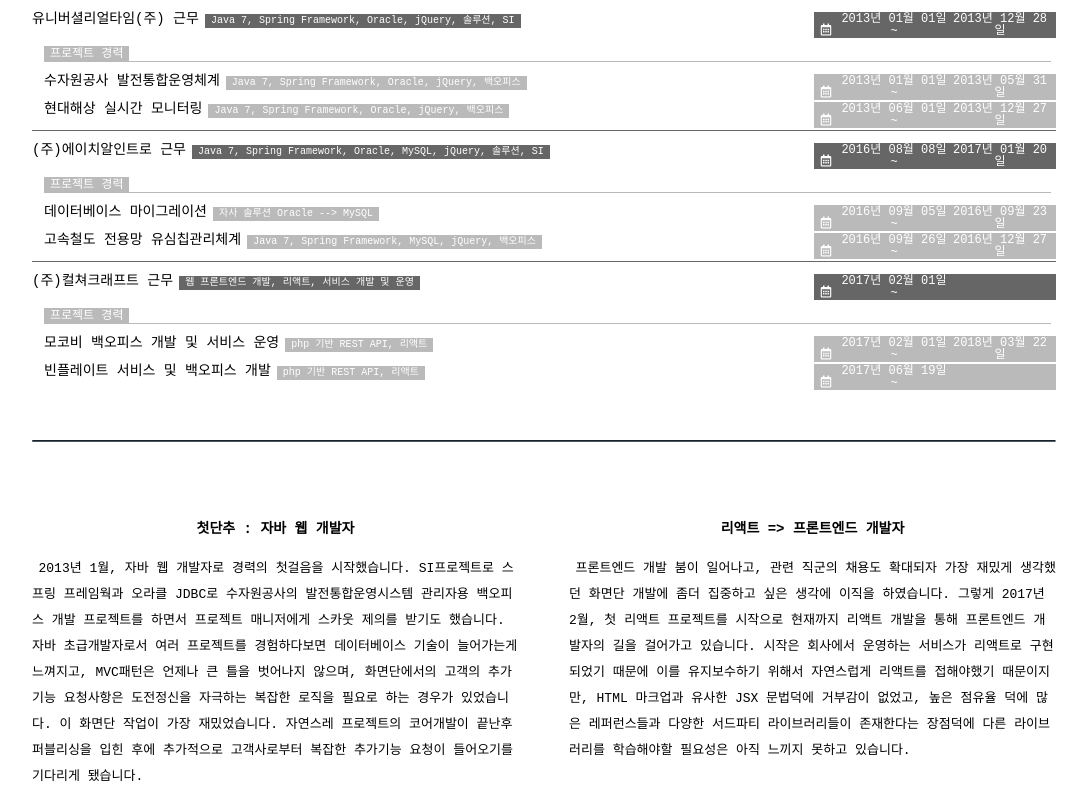
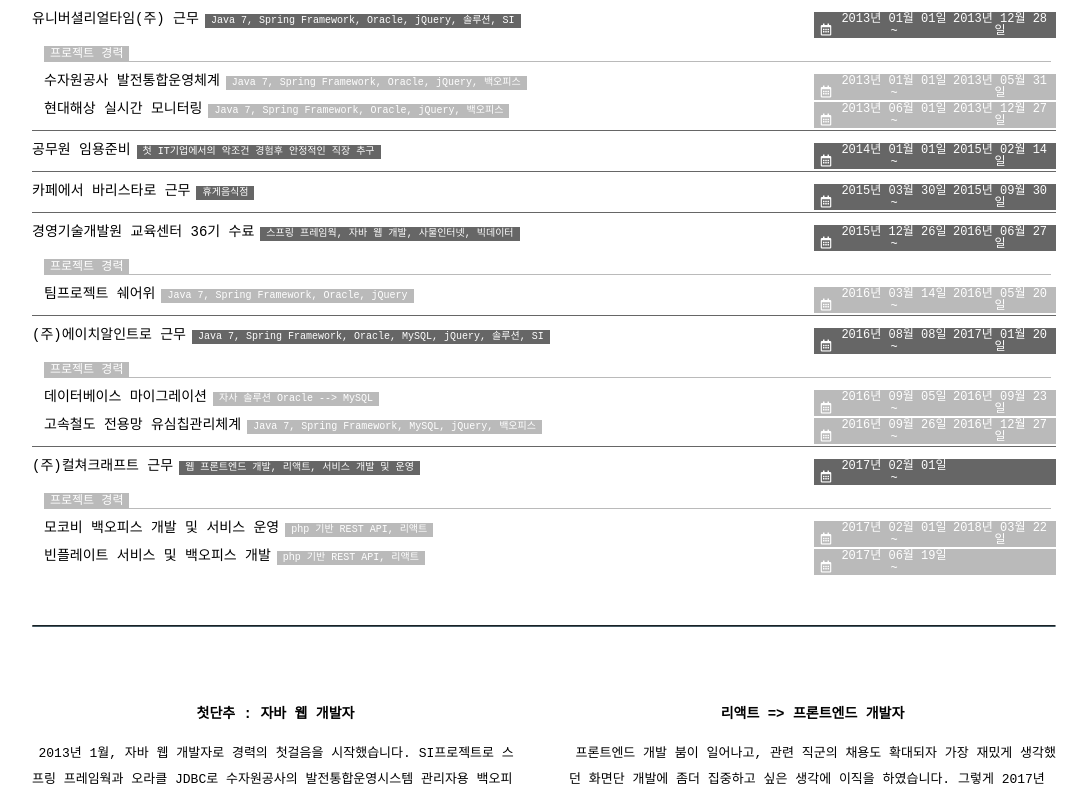
Before and after one commit to exilee20c/exilee20c.github.io, a React (Create React App) app: page / in a window 1280 px wide. Shown: the part 660-1456 px from the top of the page, without its empty margins (96-1183 px from the left). Built offline with nearby package versions, Linux system fonts and the light colour scheme; a web font is replaced by a local one.

Commit message:
이력 공백 메움

```diff
--- a/src/components/CurriculumVitae.js
+++ b/src/components/CurriculumVitae.js
@@ -192,6 +192,32 @@
       ]
     },
     {
+      title: "공무원 임용준비",
+      desc: "첫 IT기업에서의 악조건 경험후 안정적인 직장 추구",
+      from: "2014년 01월 01일",
+      to: "2015년 02월 14일"
+    },
+    {
+      title: "카페에서 바리스타로 근무",
+      desc: "휴게음식점",
+      from: "2015년 03월 30일",
+      to: "2015년 09월 30일"
+    },
+    {
+      title: "경영기술개발원 교육센터 36기 수료",
+      desc: "스프링 프레임웍, 자바 웹 개발, 사물인터넷, 빅데이터",
+      from: "2015년 12월 26일",
+      to: "2016년 06월 27일",
+      project: [
+        {
+          title: "팀프로젝트 쉐어위",
+          desc: "Java 7, Spring Framework, Oracle, jQuery",
+          from: "2016년 03월 14일",
+          to: "2016년 05월 20일"
+        }
+      ]
+    },
+    {
       title: "(주)에이치알인트로 근무",
       desc: "Java 7, Spring Framework, Oracle, MySQL, jQuery, 솔루션, SI",
       from: "2016년 08월 08일",
@@ -199,7 +225,7 @@
       project: [
         {
           title: "데이터베이스 마이그레이션",
-          desc: "자사 솔루션 Oracle --> MySQL ",
+          desc: "자사 솔루션 Oracle --> MySQL",
           from: "2016년 09월 05일",
           to: "2016년 09월 23일"
         },
```
